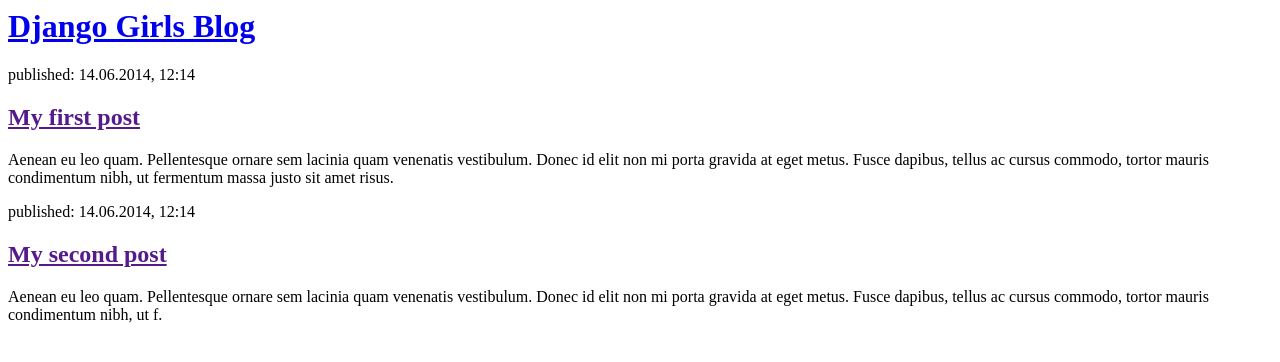
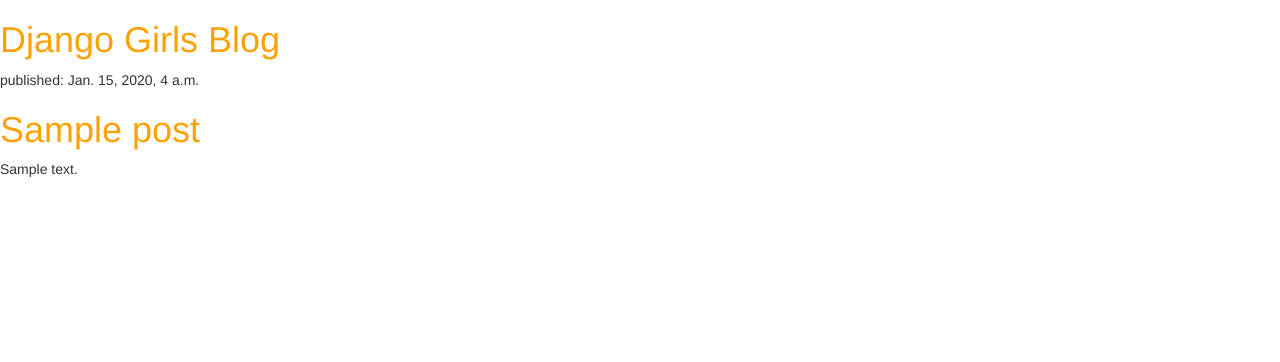
Before and after one commit to iniej/my-first-blog, a Django app: template blog/templates/blog/post_list.html in a window 1280 px wide. Shown: the top 362 px of the page. Run offline with Django 3.2, Linux system fonts and the light colour scheme; the template is opened without the code that fills it: values that come from a table or form of the project are taken from there, others are empty; tables that the repository leaves empty hold one stand-in row (values such as "Sample post"); some libraries are stand-ins or nearby versions.

Commit message:
Modified templates to display posts from database.

```diff
--- /dev/null
+++ b/blog/static/css/blog.css
@@ -0,0 +1,4 @@
+
+h1 a {
+    color: #FCA205;
+}
--- a/blog/templates/blog/post_list.html
+++ b/blog/templates/blog/post_list.html
@@ -1,26 +1,26 @@
 
 
-
+{% load staticfiles %}
 
 <html>
     <head>
-        <title>Django Girls blog</title>
+      <title>Django Girls blog</title>
+      <link rel="stylesheet" href="//maxcdn.bootstrapcdn.com/bootstrap/3.2.0/css/bootstrap.min.css">
+      <link rel="stylesheet" href="//maxcdn.bootstrapcdn.com/bootstrap/3.2.0/css/bootstrap-theme.min.css">
+
+      <link rel="stylesheet" href="{% static 'css/blog.css' %}">
     </head>
     <body>
         <div>
             <h1><a href="/">Django Girls Blog</a></h1>
         </div>
 
-        <div>
-            <p>published: 14.06.2014, 12:14</p>
-            <h2><a href="">My first post</a></h2>
-            <p>Aenean eu leo quam. Pellentesque ornare sem lacinia quam venenatis vestibulum. Donec id elit non mi porta gravida at eget metus. Fusce dapibus, tellus ac cursus commodo, tortor mauris condimentum nibh, ut fermentum massa justo sit amet risus.</p>
-        </div>
-
-        <div>
-            <p>published: 14.06.2014, 12:14</p>
-            <h2><a href="">My second post</a></h2>
-            <p>Aenean eu leo quam. Pellentesque ornare sem lacinia quam venenatis vestibulum. Donec id elit non mi porta gravida at eget metus. Fusce dapibus, tellus ac cursus commodo, tortor mauris condimentum nibh, ut f.</p>
-        </div>
+        {% for post in posts %}
+            <div>
+                <p>published: {{ post.published_date }}</p>
+                <h1><a href="">{{ post.title }}</a></h1>
+                <p>{{ post.text|linebreaksbr }}</p>
+            </div>
+        {% endfor %}
     </body>
 </html>
--- a/blog/views.py
+++ b/blog/views.py
@@ -1,5 +1,7 @@
 from django.shortcuts import render
-
+from .models import Post
+from django.utils import timezone
 # Create your views hereself.
 def post_list(request):
-    return render(request, 'blog/post_list.html', {})
+    posts = Post.objects.filter(published_date__lte=timezone.now()).order_by('published_date')
+    return render(request, 'blog/post_list.html', {'posts': posts})
```
